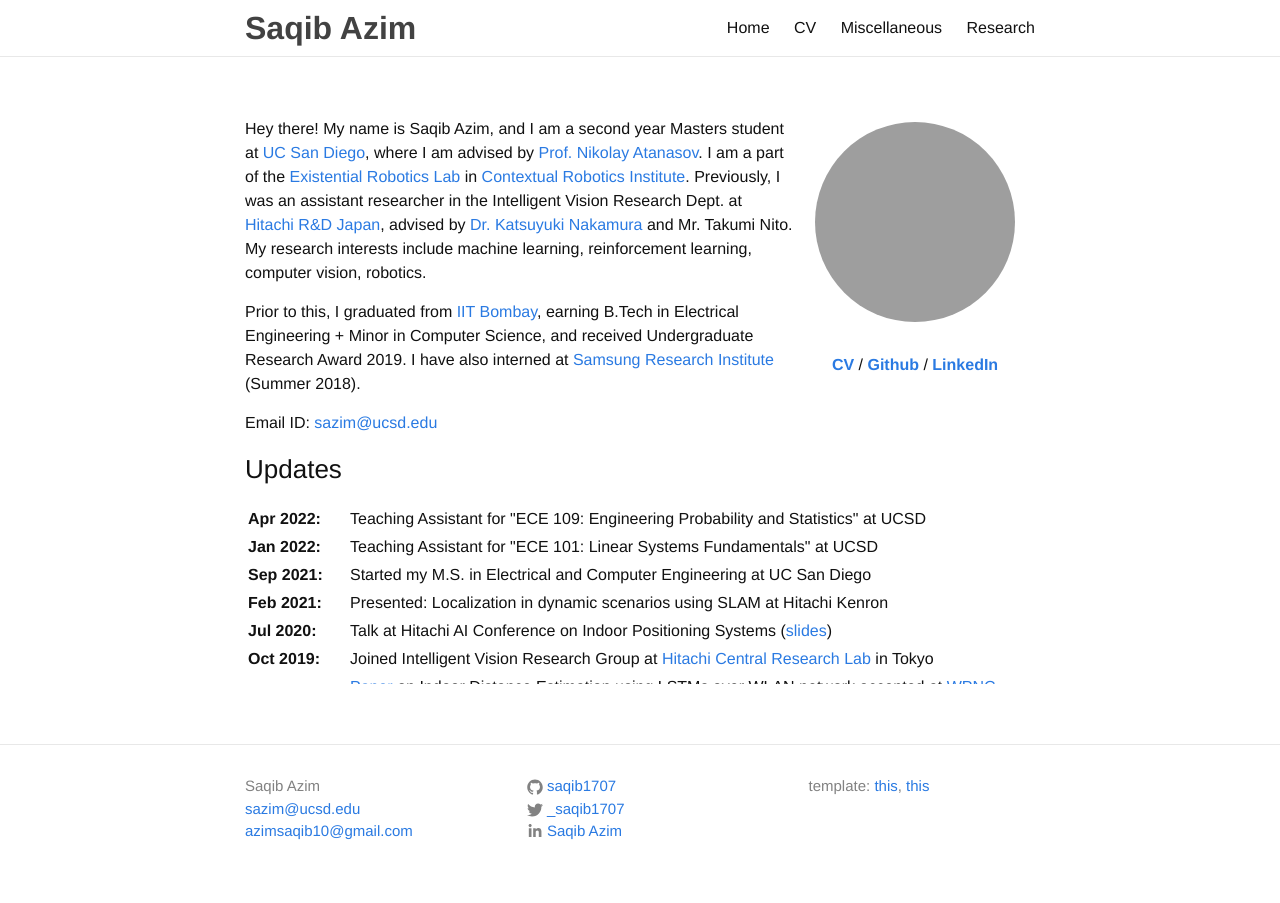
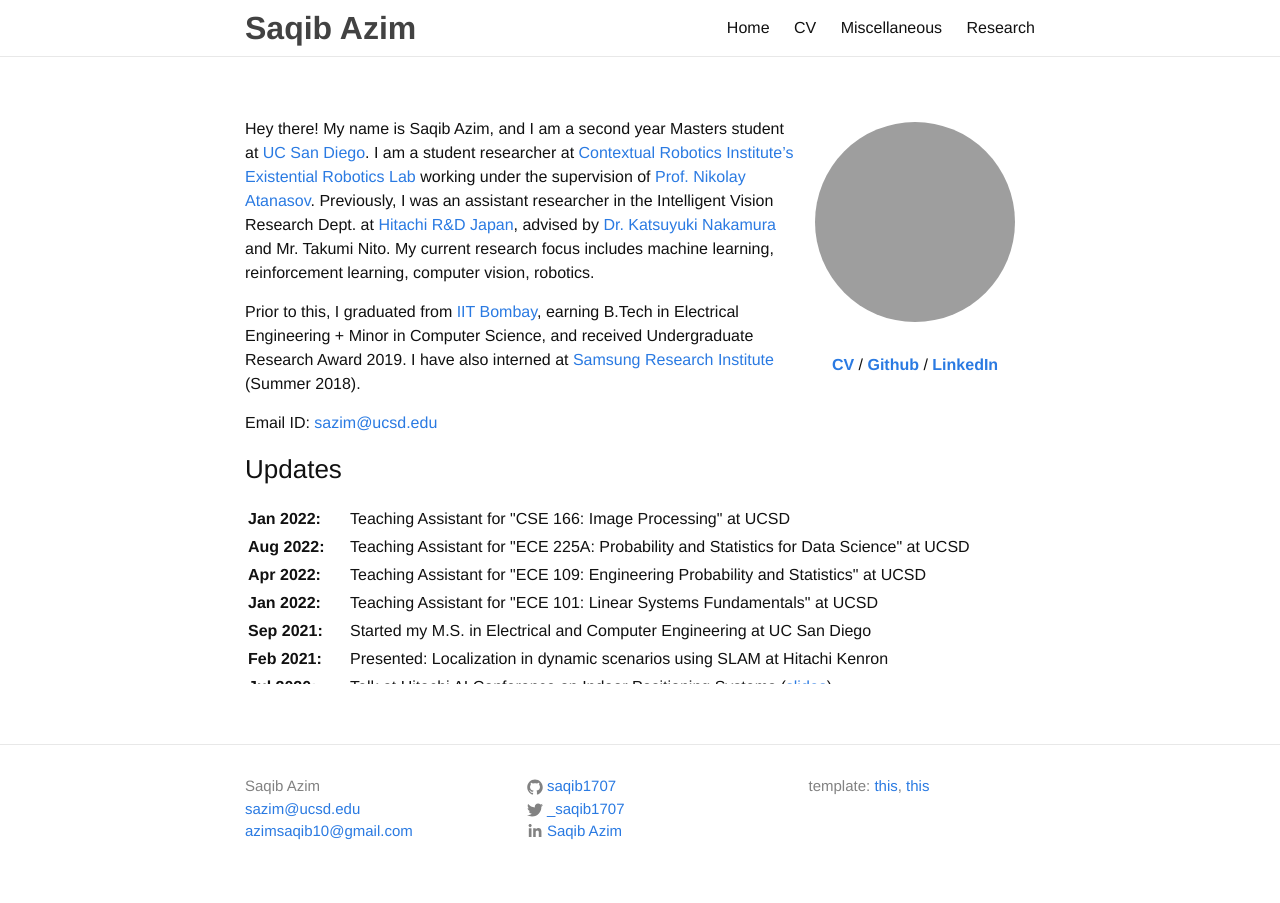
Before and after one commit to saqib1707/saqib1707.github.io, a Jekyll site: the page built from index.md, in a window 1280 px wide. Built offline with Jekyll 4.4.1, drawn with Linux system fonts in a browser that asks for light colours; comment, search, counter and statistics services are not loaded; grey boxes are pictures that could not be loaded.

Commit message:
updating update section

```diff
--- a/index.md
+++ b/index.md
@@ -11,7 +11,7 @@ layout: page
 	</div>
 </div>
 
-Hey there! My name is Saqib Azim, and I am a second year Masters student at [UC San Diego](https://jacobsschool.ucsd.edu/), where I am advised by [Prof. Nikolay Atanasov](https://natanaso.github.io/). I am a part of the [Existential Robotics Lab](http://erl.ucsd.edu/) in [Contextual Robotics Institute](https://contextualrobotics.ucsd.edu/). Previously, I was an assistant researcher in the Intelligent Vision Research Dept. at [Hitachi R&D Japan](https://www.hitachi.com/rd/index.html), advised by [Dr. Katsuyuki Nakamura](https://jp.linkedin.com/in/katsuyuki-nakamura-19b9bb88) and Mr. Takumi Nito. My research interests include machine learning, reinforcement learning, computer vision, robotics.
+Hey there! My name is Saqib Azim, and I am a second year Masters student at [UC San Diego](https://jacobsschool.ucsd.edu/). I am a student researcher at [Contextual Robotics Institute's](https://contextualrobotics.ucsd.edu/) [Existential Robotics Lab](http://erl.ucsd.edu/) working under the supervision of [Prof. Nikolay Atanasov](https://natanaso.github.io/). Previously, I was an assistant researcher in the Intelligent Vision Research Dept. at [Hitachi R&D Japan](https://www.hitachi.com/rd/index.html), advised by [Dr. Katsuyuki Nakamura](https://jp.linkedin.com/in/katsuyuki-nakamura-19b9bb88) and Mr. Takumi Nito. My current research focus includes machine learning, reinforcement learning, computer vision, robotics.
 
 Prior to this, I graduated from [IIT Bombay](https://www.iitb.ac.in/), earning B.Tech in Electrical Engineering + Minor in Computer Science, and received Undergraduate Research Award 2019. I have also interned at [Samsung Research Institute](https://research.samsung.com/sri-b) (Summer 2018).
 
@@ -38,6 +38,8 @@ I also joined an on-campus student-driven team, [Innovation Cell](http://www.umi
 <table>
 <col width="100px">
 <col width="650px">
+<tr><td><b>Jan 2022:</b></td><td>Teaching Assistant for "CSE 166: Image Processing" at UCSD</td></tr>
+<tr><td><b>Aug 2022:</b></td><td>Teaching Assistant for "ECE 225A: Probability and Statistics for Data Science" at UCSD</td></tr>
 <tr><td><b>Apr 2022:</b></td><td>Teaching Assistant for "ECE 109: Engineering Probability and Statistics" at UCSD</td></tr>
 <tr><td><b>Jan 2022:</b></td><td>Teaching Assistant for "ECE 101: Linear Systems Fundamentals" at UCSD</td></tr>
 <tr><td><b>Sep 2021:</b></td><td>Started my M.S. in Electrical and Computer Engineering at UC San Diego</td></tr>
```
